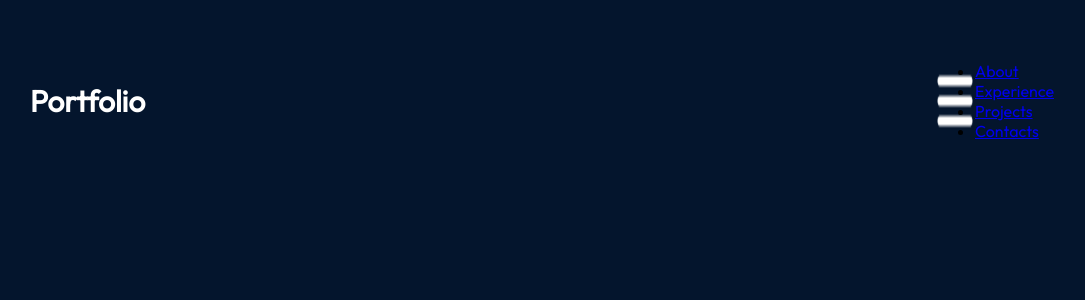
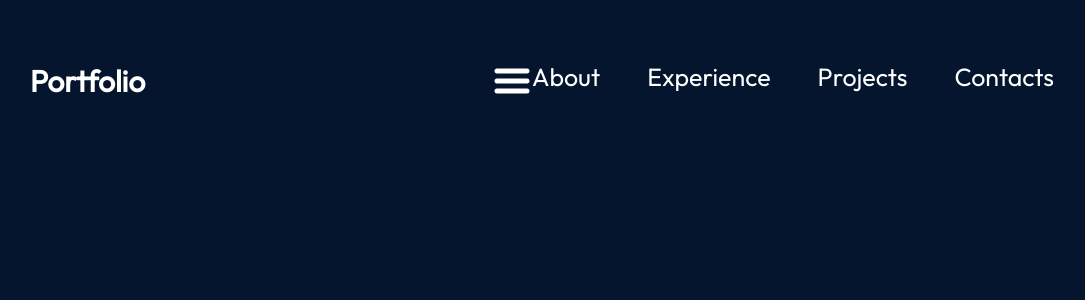
Before and after one commit to prakhar2020cs/deployed-react-portfolio, a React app in the folder vite-project/: page / in a window 1280 px wide. Shown: the top 300 px of the page, without its empty margins (98-1183 px from the left). Built offline with nearby package versions, Linux system fonts and the light colour scheme; the HTML template or start-up script is replaced by a standard one.

Commit message:
hamburger-navigation

```diff
--- a/vite-project/src/components/Navbar.jsx
+++ b/vite-project/src/components/Navbar.jsx
@@ -18,7 +18,10 @@
             alt="menu-button"
             onClick={()=>setMenuOpen(!menuOpen)}  // set menuopen's value opposite of current value(true/false),onclick!, for changing menu icon
         />
-        <ul className={`&{styles.menuItems} `}>
+        <ul
+          className={`${styles.menuItems} ${menuOpen && styles.menuOpen }`}
+            onClick={()=> setMenuOpen(false)}
+             >   {/* "menuOpen" style is applied when menuOpen is true */}
             <li>
                 <a href="#about" >About</a>
             </li>
--- a/vite-project/src/components/Navbar.module.css
+++ b/vite-project/src/components/Navbar.module.css
@@ -75,3 +75,8 @@
 
 
 }
+
+.menuOpen{
+    display: flex;
+    z-index: 1;
+}
```
